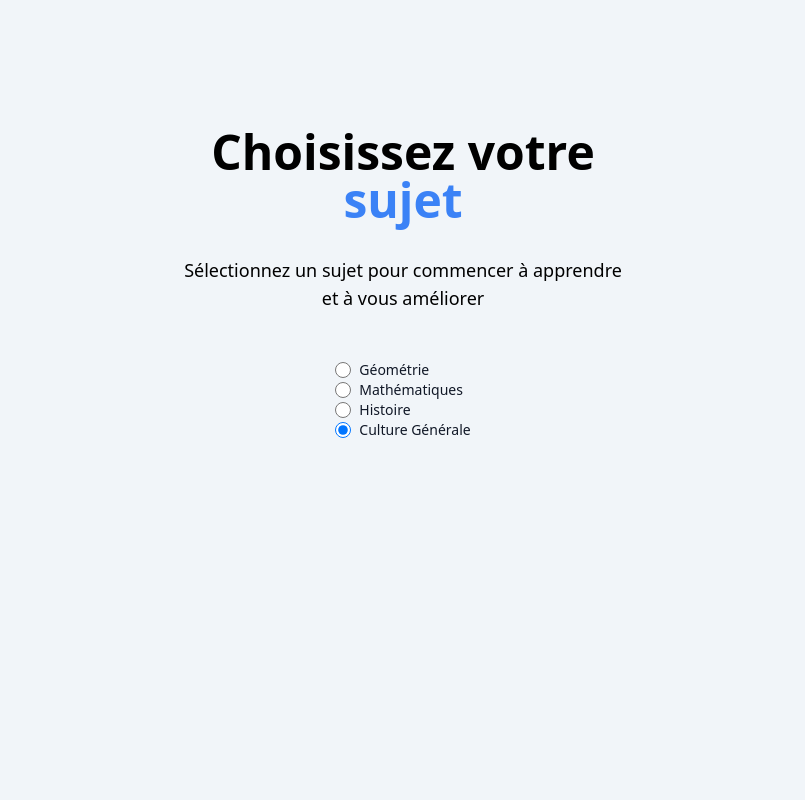
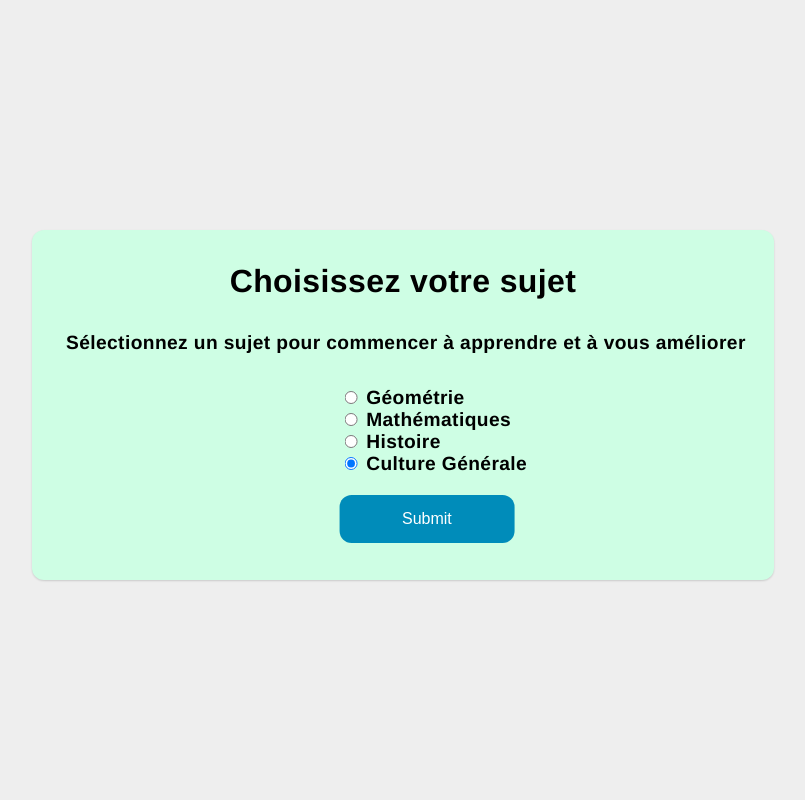
Before and after one commit to samuelndjouli997/DEVOPS_CI-CD, a Flask app: page / in a window 1280 px wide. Shown: the whole page, without its empty margins (237-1042 px from the left). Run offline with Flask 3, Linux system fonts and the light colour scheme; style sheets or scripts are compiled from the project's sources; parts of the project's set-up code (start-up, migrations or seed data) failed here and were passed over.

Commit message:
modification de style

```diff
--- a/quizz/templates/index.html
+++ b/quizz/templates/index.html
@@ -5,25 +5,104 @@
     <meta http-equiv="X-UA-Compatible" content="IE=edge" />
     <meta name="viewport" content="width=device-width, initial-scale=1.0" />
     <title>Flowbite Flask</title>
-    <link
-      rel="stylesheet"
-      href="{{url_for('static',filename='dist/css/output.css')}}"
-    />
-  </head>
-  <body>
-    <main>
-      <section class="bg-slate-100 h-screen">
-        <div
-          class="container mx-auto flex flex-col items-center px-4 py-16 text-center md:py-32 md:px-10 lg:px-32 xl:max-w-3xl"
-        >
-          <h1 class="text-4xl font-bold leadi sm:text-5xl">
+
+  <style>
+    body {
+        font-family: "Helvetica Neue", Helvetica, Arial, sans-serif;
+        color: #000000;
+        font-size: 14px;
+        font-weight: 300;
+        line-height: 22px;
+        letter-spacing: .4px;
+        background: #eee;
+        padding-top: 15%;
+      }
+
+    .card {
+      display: inline-block;
+      box-shadow: 0 1px 2px 0 rgba(0,0,0,.15);
+      margin: 30px;
+      position: relative;
+      margin-bottom: 50px;
+      transition: all .2s ease-in-out;
+      background-color: #CEFEE4;
+      padding-bottom: 200px;
+      border-radius: 12px;
+
+    }
+
+    .card:hover {
+      box-shadow: 0 10px 20px rgba(0,0,0,0.19), 0 6px 6px rgba(0,0,0,0.23);
+      margin-bottom: 54px;
+    }
+
+    .text1 {
+      text-align: center;
+      font-size: 2rem;
+      margin-top: 40px;
+    }
+
+    .text4 {
+      text-align: center;
+      font-size: 1.2rem;
+      margin-top: 40px;
+    }
+
+    .container {
+      display: flex;
+      justify-content: center;
+      align-items: center;
+    }
+
+    .form{
+      margin-top: 20px;
+      padding-top: 80px;
+      width: 350px;
+      height: auto;
+      position: absolute;
+      left: 50%;
+      top: 50%;
+      transform: translate(-50%, -50%);
+      -webkit-transform: translate(-50%, -50%);
+      padding-left: 30%;
+      font-weight: bold;
+      font-size: 1.2rem;
+    }
+
+    .button {
+      background-color: #008CBA; /* Green */
+      border: none;
+      color: white;
+      padding: 15px 32px;
+      text-align: center;
+      text-decoration: none;
+      display: inline-block;
+      font-size: 16px;
+      border-radius: 12px;
+      margin-top: 20px;
+      width: 50%;
+      text-align: center;
+    }
+
+</style>
+
+</head>
+<body>
+
+  <div class="container">
+    <div class="row">
+      <div class="col-md-6 col-sm-8 col-xs-12 col-md-offset-3 col-sm-offset-2">
+        <div class="card">
+           <h1 class="text1">
             Choisissez votre <span class="text-blue-500">sujet</span>
           </h1>
-          <p class="px-8 mt-8 mb-12 text-lg">
-            Sélectionnez un sujet pour commencer à apprendre et à vous améliorer
-          </p>
+
+            <h4 class="text4">
+              &nbsp&nbsp&nbsp&nbsp&nbsp Sélectionnez un sujet pour commencer à apprendre et à vous améliorer&nbsp&nbsp&nbsp&nbsp&nbsp
+            </h4>
+
           <div class="flex flex-col justify-center">
-            <form>
+            <form class="form">
               <div class="flex items-center">
                 <input
                   id="default-radio-1"
@@ -80,13 +159,14 @@
                 <label
                   for="default-radio-2"
                   class="ms-2 text-sm font-medium text-gray-900"
-                  >Culture Générale</label
-                >
+                  >Culture Générale</label>
               </div>
+              <button class="button" type="submit" form="form" value="Submit">Submit</button>
             </form>
           </div>
         </div>
-      </section>
-    </main>
-  </body>
+      </div>
+    </div>
+  </div>
+</body>
 </html>
```
